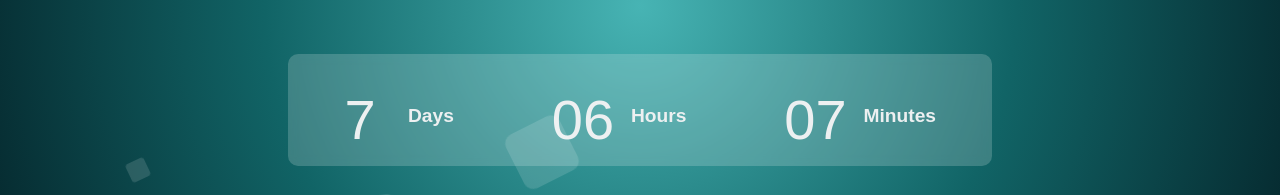
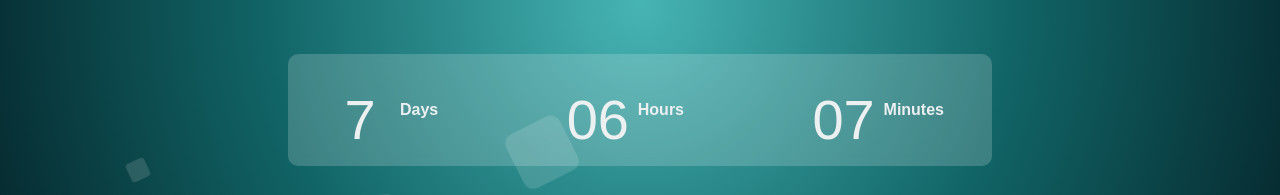
Before and after one commit to kumarkarna2/ieeeRnD, a React (Create React App) app: page / in a window 1280 px wide. Shown: the part 430-625 px from the top of the page. Built offline with nearby package versions, Linux system fonts and the light colour scheme; a web font is replaced by a local one.

Commit message:
Revert "h"
This reverts commit b4a7a6dbc094b52fca42118c311f3703c848cbcd.

```diff
--- a/src/Pages/Components/Landing/CountdownTimer/CountdownTimer.css
+++ b/src/Pages/Components/Landing/CountdownTimer/CountdownTimer.css
@@ -1,5 +1,4 @@
 @import url("http://fonts.cdnfonts.com/css/nexa-bold");
-
 .countdown-timer {
     display: flex;
     justify-content: space-between;
@@ -15,7 +14,6 @@
     color: #edf0f1;
     font-family: "Nexa", sans-serif;
 }
-
 .two-numbers {
     font-size: 3.5rem;
     margin-left: 2rem;
@@ -26,50 +24,39 @@
     justify-content: center;
     align-items: flex-start;
 }
-
 .countdown-dhm {
     display: flex;
     align-items: center;
 }
-
 .Time-Parameters {
-    /* height: 6rem; */
-    margin-top: 0.8rem;
-    padding: 0.5rem;
-    font-size: larger;
+    height: 5rem;
     margin-right: 3rem;
     display: flex;
     font-weight: bold;
     align-items: center;
 }
-
 @media only screen and (max-width: 1024px) {
     .countdown-timer {
         width: 38rem;
     }
-
     .two-numbers {
         font-size: 2rem;
         font-weight: bold;
         height: 2.5rem;
     }
-
     .Time-Parameters {
         font-size: 1rem;
     }
-
     .Time-Parameters_sec {
         font-size: 1rem;
     }
 }
-
 @media only screen and (max-width: 768px) {
     .countdown-timer {
         width: 24.65rem;
         height: 5rem;
         margin-bottom: 10rem;
     }
-
     .two-numbers {
         font-size: 2rem;
         margin-left: 0;
@@ -80,38 +67,31 @@
         align-items: center;
         font-size: 1rem;
     }
-
     .Time-Parameters {
         font-size: 0.7rem;
     }
-
     .Time-Parameters_sec {
         font-size: 0.7rem;
     }
 }
-
 @media only screen and (max-width: 425px) {
     .countdown-timer {
         width: 18rem;
         height: 4rem;
         margin-bottom: 15rem;
     }
-
     .countdown-dhm {
         display: flex;
         height: 4rem;
         width: 6.7rem;
         align-items: center;
     }
-
     .two-numbers {
         font-style: 0.7rem;
     }
-
     .Time-Parameters {
         font-size: 0.5rem;
     }
-
     .Time-Parameters_sec {
         font-size: 0.5rem;
     }
```
